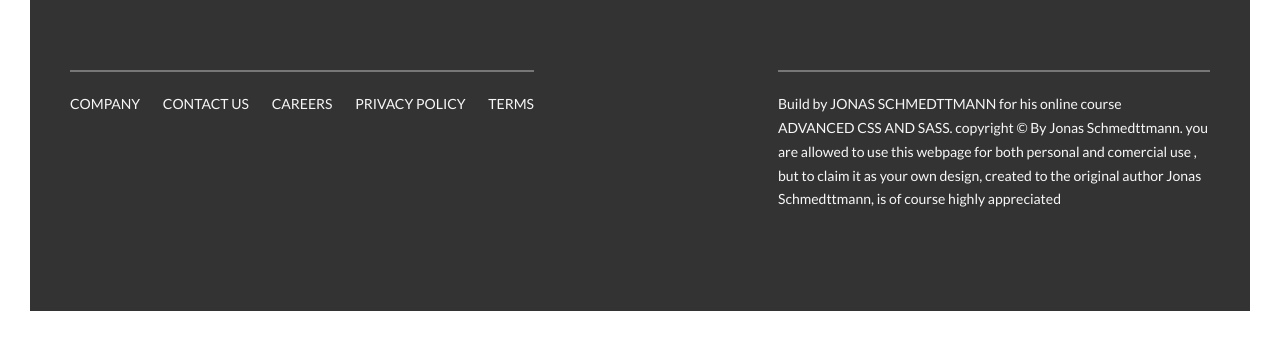
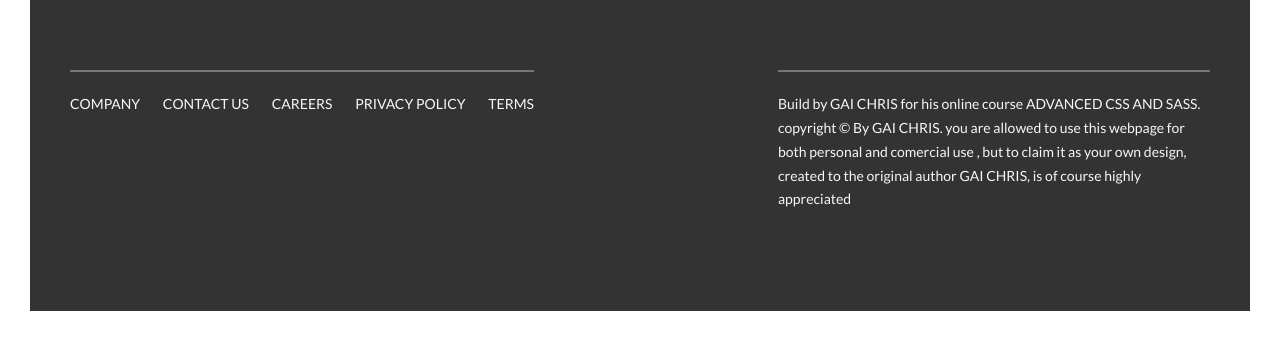
Before and after one commit to gaikiir/natourProject, a website: page index.html in a window 1280 px wide. Shown: the part 5453-5794 px from the top of the page. Drawn offline with Linux system fonts and the light colour scheme.

Commit message:
an updates on footer adding the author name

```diff
--- a/index.html
+++ b/index.html
@@ -383,10 +383,10 @@
                         </div>
                         <div class="col-1-of-2">
                             <div class="footer__copyright">
-                                Build by <a href="#" class="footer__link">Jonas Schmedttmann</a>
+                                Build by <a href="#" class="footer__link">GAI CHRIS</a>
                                 for his online course <a href="#" class="footer__link">Advanced css and sass</a>.
-                                copyright &copy; By Jonas Schmedttmann. you are allowed to use this webpage for both personal and comercial use
-                                , but to claim it as your own design, created to the original author Jonas Schmedttmann, is of course highly appreciated
+                                copyright &copy; By GAI CHRIS. you are allowed to use this webpage for both personal and comercial use
+                                , but to claim it as your own design, created to the original author GAI CHRIS, is of course highly appreciated
                             </div>
                         </div>
                 </div>
```
